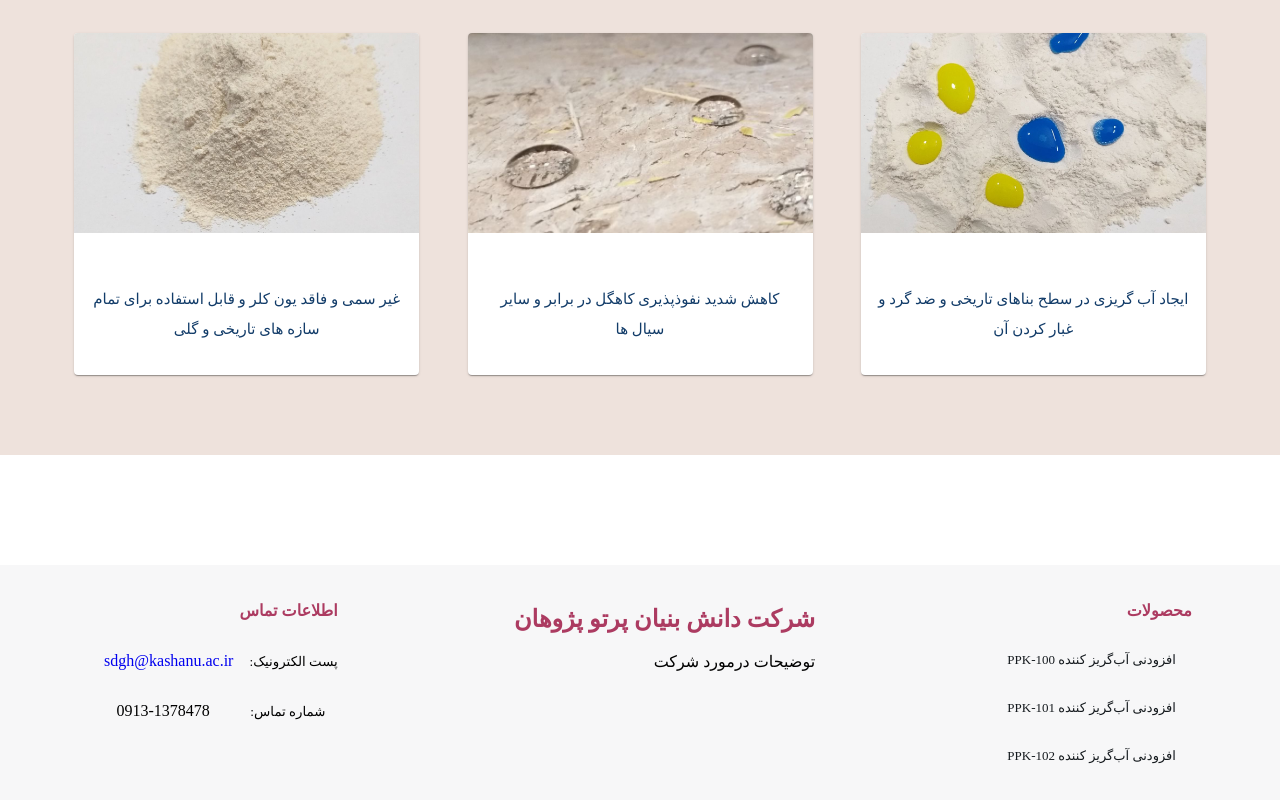
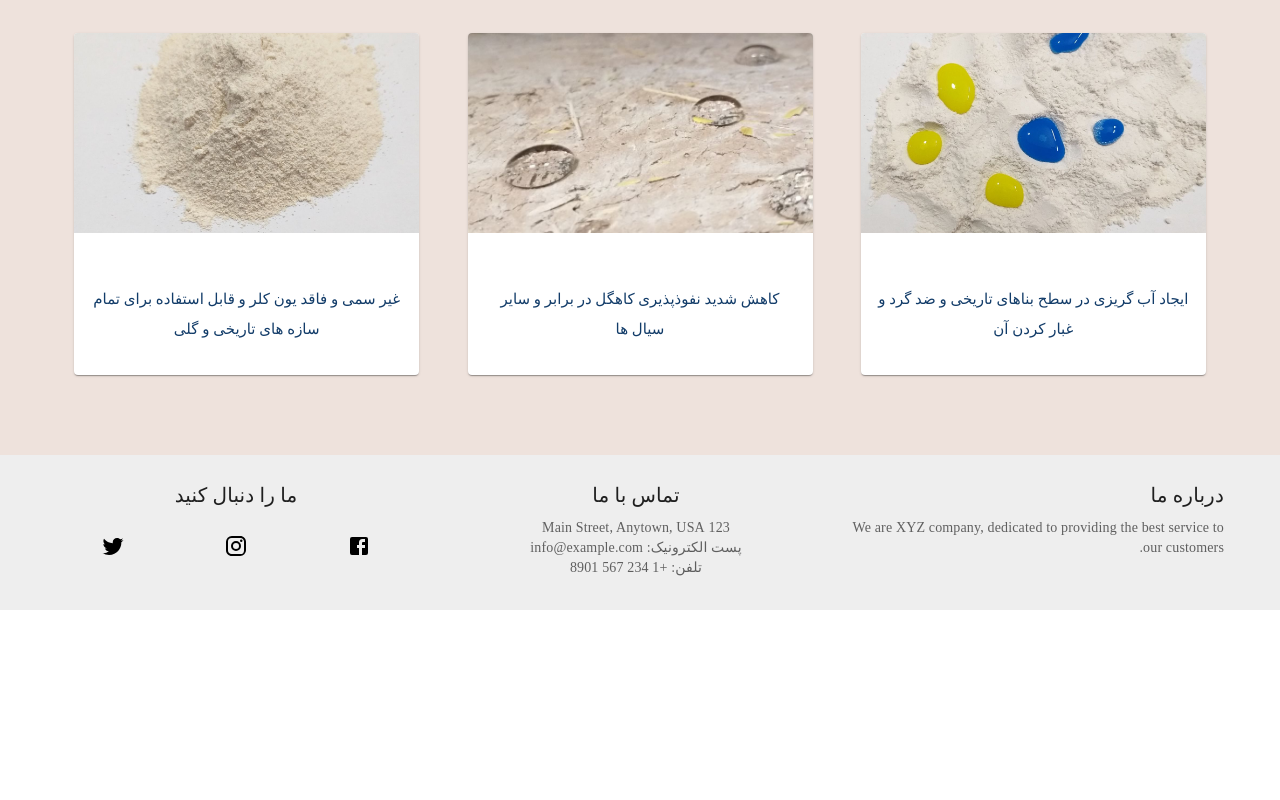
Before and after one commit to HosseinKolivand128/Partopazhuhan, a React (Create React App) app in the folder Clinet/: page / in a window 1280 px wide. Shown: the part 2309-3109 px from the top of the page. After the commit the page ends 2919 px from the top, so only its background shows below. Built offline with nearby package versions, Linux system fonts and the light colour scheme.

Commit message:
Changed FooterStyle
usedMore MUI

```diff
--- a/Clinet/src/Components/Footer.jsx
+++ b/Clinet/src/Components/Footer.jsx
@@ -1,65 +1,84 @@
+
+import * as React from "react";
+import Container from "@mui/material/Container";
+import Typography from "@mui/material/Typography";
+import Link from "@mui/material/Link";
+import Grid from "@mui/material/Grid";
+import { Facebook, Instagram, Twitter } from "@mui/icons-material";
 import { Box } from "@mui/material";
-import { Link, NavLink } from "react-router-dom";
-import styles from "./footer.module.css";
-import { red } from "@mui/material/colors";
 
-const Footer=()=>{
-
-    return(
-    <>
-        <footer >
-            <section className={`${styles["box-container"]}`}>
-                <Box sx={{
-
-                }}>
-                    <p style={{color:"#ac3b61", fontWeight:"bolder"}}>محصولات</p>
-                    <ul className={styles["p-list"]} >
-                        <li>
-                            <NavLink to={"/PPK-100"} style={({isActive,isPending})=>{
-                    return{
-                            color:isActive?"#f94e6d":"#151a1e",
-                            // textAlign:"right"
-                          }
-                  }}>افزودنی آب‌گریز کننده PPK-100</NavLink>
-                        </li>
-                        <li>
-                            <NavLink to={"/PPK-101"} style={({isActive,isPending})=>{
-                    return{
-                            color:isActive?"#f94e6d":"#151a1e",
-                            // textAlign:"right"
-                          }
-                  }}>افزودنی آب‌گریز کننده PPK-101</NavLink>
-                        </li>
-                        <li>
-                            <NavLink to={"/PPK-102"} style={({isActive,isPending})=>{
-                    return{
-                            color:isActive?"#f94e6d":"#151a1e",
-                            // textAlign:"right"
-                          }
-                  }}>افزودنی آب‌گریز کننده PPK-102</NavLink>
-                        </li>
-                    </ul>
-                </Box>
-                <Box>
-                    <h1 style={{color:"#ac3b61"}}>شرکت دانش بنیان پرتو پژوهان</h1>
-                    <p>توضیحات درمورد شرکت</p>
-                </Box>
-                <Box >
-                    <p style={{color:"#ac3b61",fontWeight:"bolder"}}>اطلاعات تماس</p>
-                    <ul className={`${styles["contact-list"]}`}>
-                        <li style={{ display:"flex", alignItems:"baseline", justifyContent:"space-between"}}>
-                            <p>پست الکترونیک:</p>
-                            <a href="mailto: sdgh@kashanu.ac.ir" style={{fontSize:"medium"}}>sdgh@kashanu.ac.ir</a>
-                        </li>
-                        <li style={{ display:"flex", alignItems:"baseline", justifyContent:"space-around"}}>
-                            <p>شماره تماس:</p>
-                            <a style={{fontSize:"medium"}}>0913-1378478</a>
-                        </li>
-                    </ul>
-                </Box>
-            </section>
-        </footer>
-    </>);
+export default function Footer() {
+  return (
+    <Box
+      component="footer"
+      sx={{
+        backgroundColor: (theme) =>
+          theme.palette.mode === "light"
+            ? theme.palette.grey[200]
+            : theme.palette.grey[800],
+        p: 3,
+        fontFamily:"IranSans"
+      }}
+    >
+      <Container maxWidth="xl">
+        <Grid container spacing={2}>
+          <Grid item xs={12} sm={4} p={1}>
+            <Typography variant="h6" color="text.primary" gutterBottom fontFamily="IranSans">
+              درباره ما
+            </Typography>
+            <Typography variant="body2" color="text.secondary" fontFamily="IranSans">
+              We are XYZ company, dedicated to providing the best service to our
+              customers.
+            </Typography>
+          </Grid>
+          <Grid item xs={12} sm={4} p={1}>
+            <Typography textAlign={"center"} variant="h6" color="text.primary" gutterBottom fontFamily="IranSans">
+              تماس با ما
+            </Typography>
+            <Box sx={{display:"flex", flexDirection:"column",justifyContent:"center",textAlign:"center"}}>
+            <Typography variant="body2" color="text.secondary" fontFamily="IranSans">
+              123 Main Street, Anytown, USA
+            </Typography>
+            <Typography variant="body2" color="text.secondary" fontFamily="IranSans">
+              پست الکترونیک: info@example.com
+            </Typography>
+            <Typography variant="body2" color="text.secondary" fontFamily="IranSans">
+              تلفن: +1 234 567 8901
+            </Typography>
+            </Box>
+          </Grid>
+          <Grid item xs={12} sm={4} p={1}>
+            <Typography textAlign={"center"} variant="h6" color="text.primary" gutterBottom fontFamily="IranSans">
+              ما را دنبال کنید
+            </Typography>
+            <Box sx={{display:"flex",justifyContent:"space-around"}}>
+            <Link href="https://www.facebook.com/" color="inherit">
+              <Facebook />
+            </Link>
+            <Link
+              href="https://www.instagram.com/"
+              color="inherit"
+              sx={{ pl: 1, pr: 1 }}
+            >
+              <Instagram />
+            </Link>
+            <Link href="https://www.twitter.com/" color="inherit">
+              <Twitter />
+            </Link>
+            </Box>
+          </Grid>
+        </Grid>
+        {/* <Box mt={5} sx={{display:"flex"}}>
+          <Typography variant="body2" color="text.secondary" align="center">
+            {"Copyright © "}
+            <Link color="inherit" href="https://your-website.com/">
+              Your Website
+            </Link>{" "}
+            {new Date().getFullYear()}
+            {"."}
+          </Typography>
+        </Box> */}
+      </Container>
+    </Box>
+  );
 }
-
-export default Footer;
--- a/Clinet/src/Components/footer.module.css
+++ /dev/null
@@ -1,32 +0,0 @@
-:local footer{
-    position: relative;
-    background-color: #f7f7f8;
-    /* margin-top: 5px; */
-    padding: 20px 0;
-    /* top: 100%; */
-    bottom: -110px;
-}
-
-:local .p-list{
-    display: block;
-    font-size: small;
-}
-:local .p-list>li{
-
-}
-:local .p-list li:hover{
-    color: none;
-}
-:local .box-container{
-    display: flex;
-    flex-wrap: nowrap;
-    justify-content: space-around;
-}
-:local .contact-list{
-    display: flex;
-    flex-direction: column;
-    font-weight: 0;
-}
-:local .contact-list>li{
-    font-size: smaller;
-}
```
